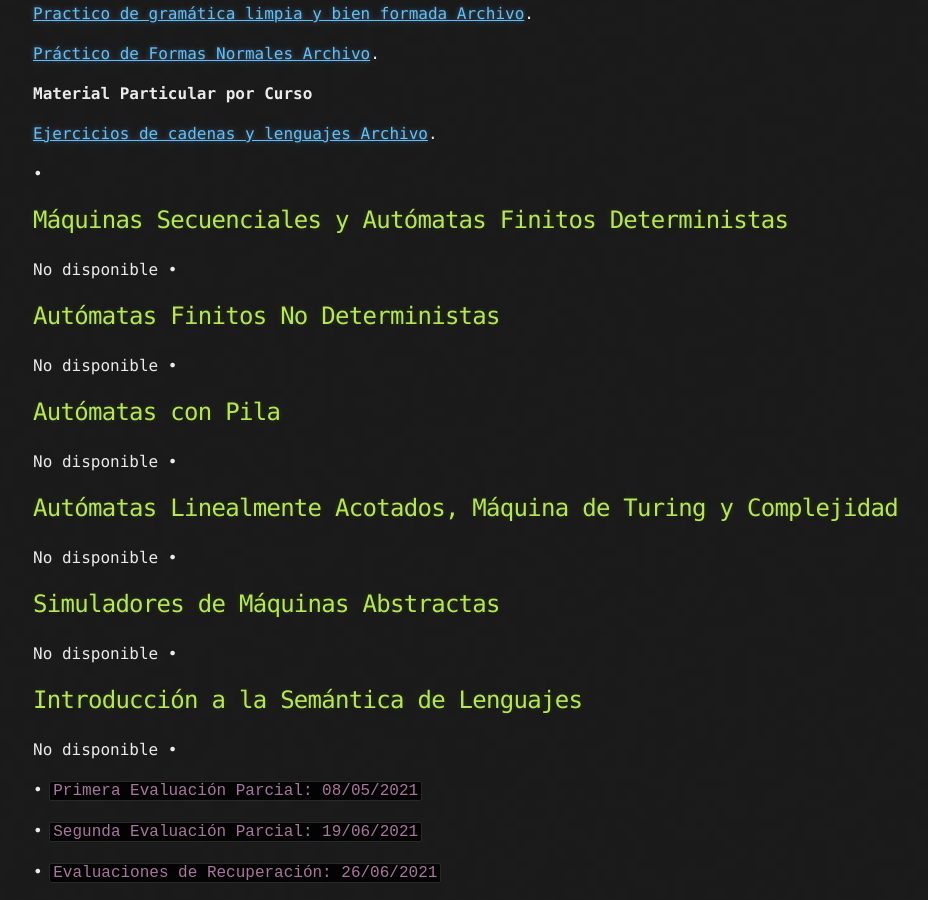
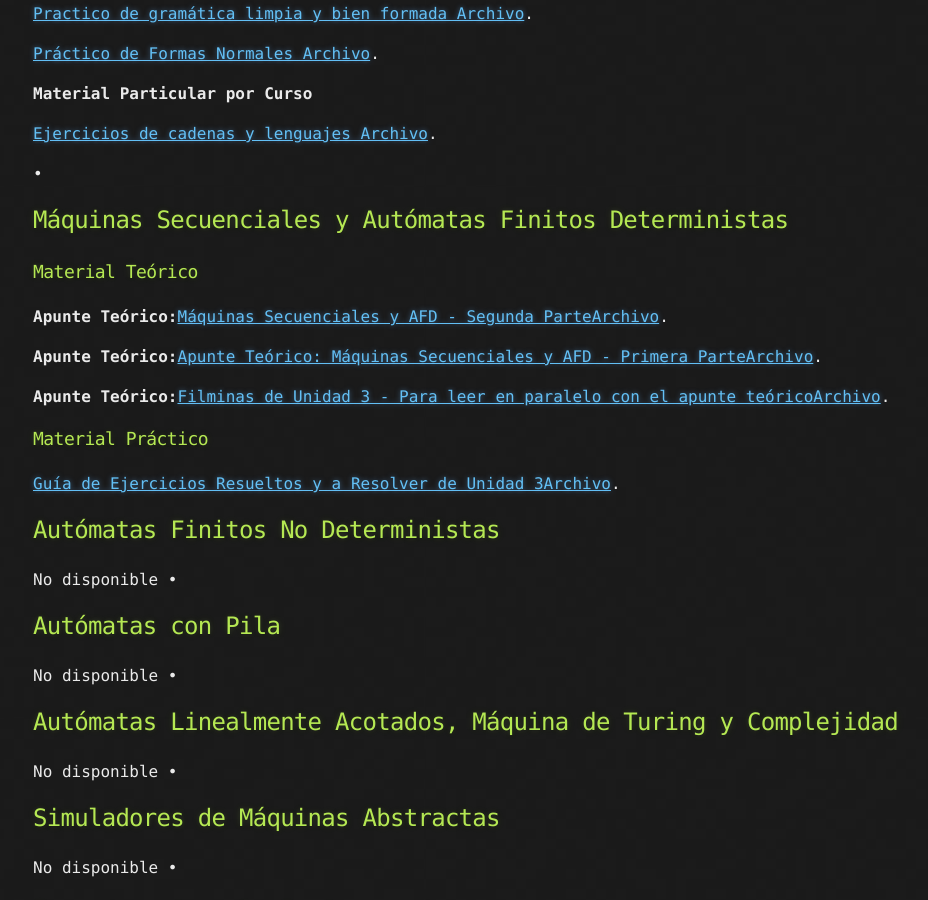
Before and after one commit to Ismael0351/utnfrcssl, a Jekyll site: the page built from index.md, in a window 1280 px wide and 900 px high, scrolled down 1410 px. Shown: the whole window, without its empty margins (107-1035 px from the left). Built offline with Jekyll 4.4.1, drawn with Linux system fonts in a browser that asks for light colours; our own code applies the rules of GitHub Pages for plain Markdown files.

Commit message:
Update index.md

```diff
--- a/index.md
+++ b/index.md
@@ -55,8 +55,17 @@ Introducción a la Lingüística Matemática: símbolos, alfabetos, palabras y l
 
 •
 ## Máquinas Secuenciales y Autómatas Finitos Deterministas
-No disponible
-•
+### 	Material Teórico
+ **Apunte Teórico:**<a href="https://drive.google.com/file/d/1cmNcbJqRD9Z3ddIBNDEhSXERMXnNTlhR/view?usp=sharing" target="_blank">Máquinas Secuenciales y AFD - Segunda ParteArchivo</a>.
+
+ **Apunte Teórico:**<a href="https://drive.google.com/file/d/1a8jTYou4J8zsQ_JRa1Goho4X84E6ElfJ/view?usp=sharing" target="_blank">Apunte Teórico: Máquinas Secuenciales y AFD - Primera ParteArchivo</a>.
+
+  **Apunte Teórico:**<a href="https://drive.google.com/file/d/10SQoSNrTOQAHDNl-umHH3l0oaKMnIgbG/view?usp=sharing" target="_blank">Filminas de Unidad 3 - Para leer en paralelo con el apunte teóricoArchivo</a>.
+
+### 	Material Práctico
+
+<a href="Guía de Ejercicios Resueltos y a Resolver de Unidad 3Archivo" target="_blank">Guía de Ejercicios Resueltos y a Resolver de Unidad 3Archivo</a>.
+
 ## Autómatas Finitos No Deterministas
 No disponible
 •
```
